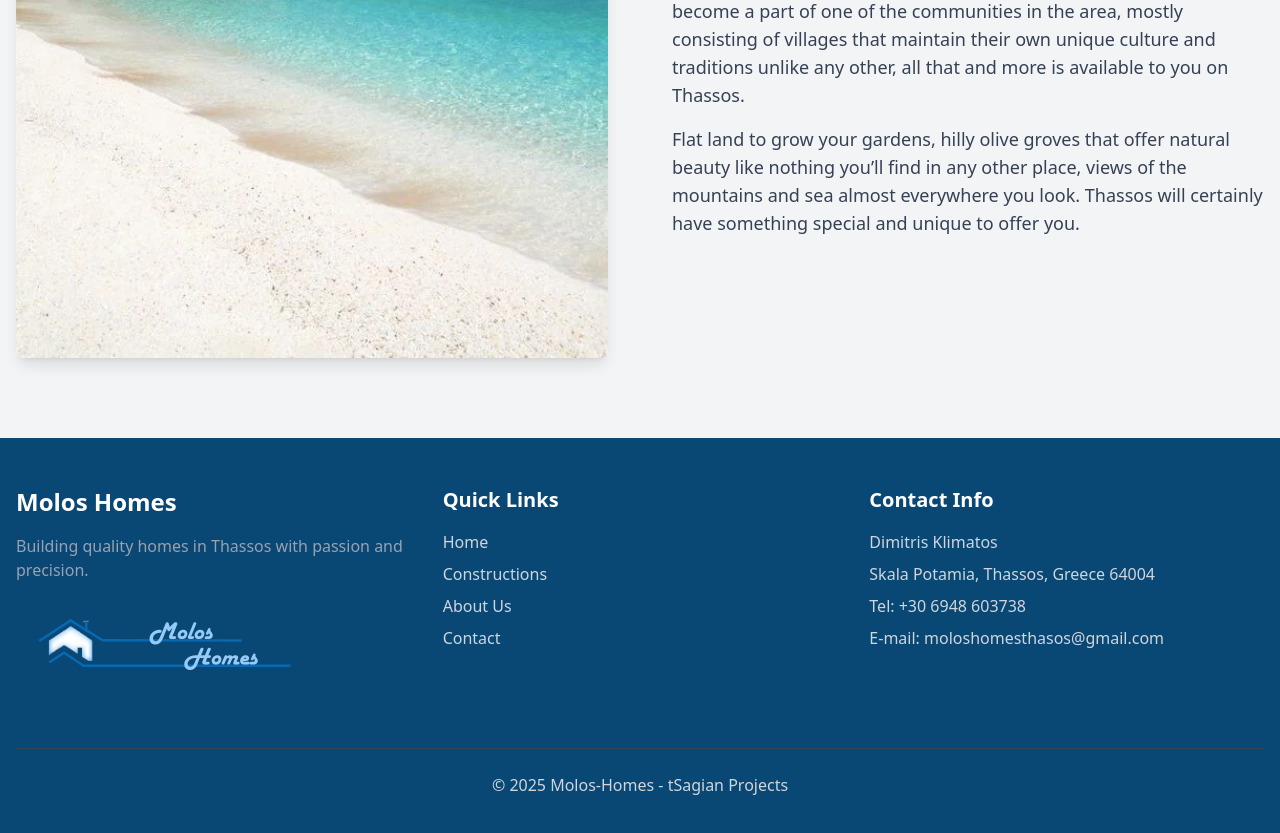
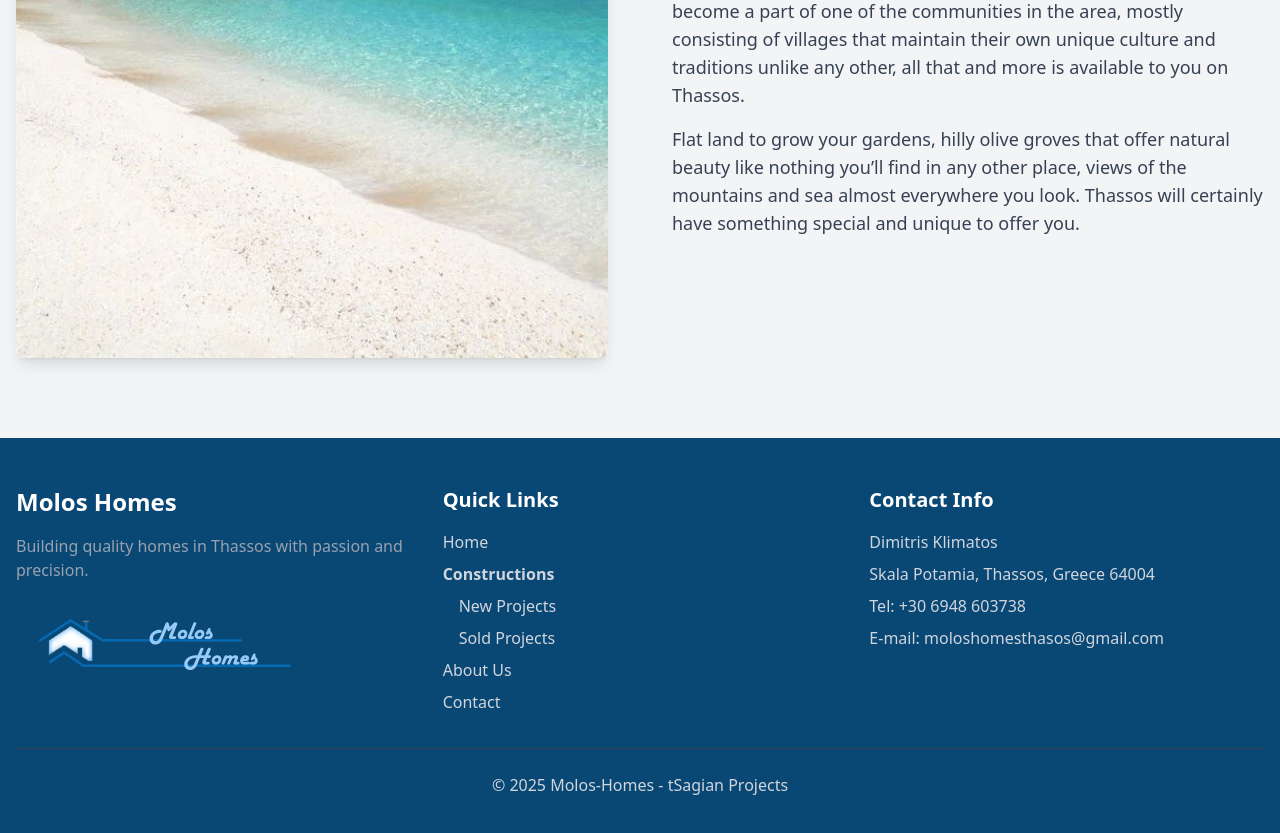
Before and after one commit to Tsagiannoudis/molos-homes, a Next.js app: page / in a window 1280 px wide. Shown: the part 3664-4497 px from the top of the page. Built offline with nearby package versions, Linux system fonts and the light colour scheme.

Commit message:
footer update menu

```diff
--- a/components/Footer.tsx
+++ b/components/Footer.tsx
@@ -31,7 +31,15 @@ const Footer = () => {
                   <Link href="/" className="hover:text-white transition-colors">Home</Link>
                 </li>
                 <li className="mb-2">
-                  <Link href="/constructions" className="hover:text-white transition-colors">Constructions</Link>
+                  <span className="font-semibold">Constructions</span>
+                  <ul className="pl-4 mt-2 space-y-2">
+                    <li>
+                      <Link href="/new-projects" className="hover:text-white transition-colors">New Projects</Link>
+                    </li>
+                    <li>
+                      <Link href="/sold-projects" className="hover:text-white transition-colors">Sold Projects</Link>
+                    </li>
+                  </ul>
                 </li>
                 <li className="mb-2">
                   <Link href="/aboutUs" className="hover:text-white transition-colors">About Us</Link>
```
